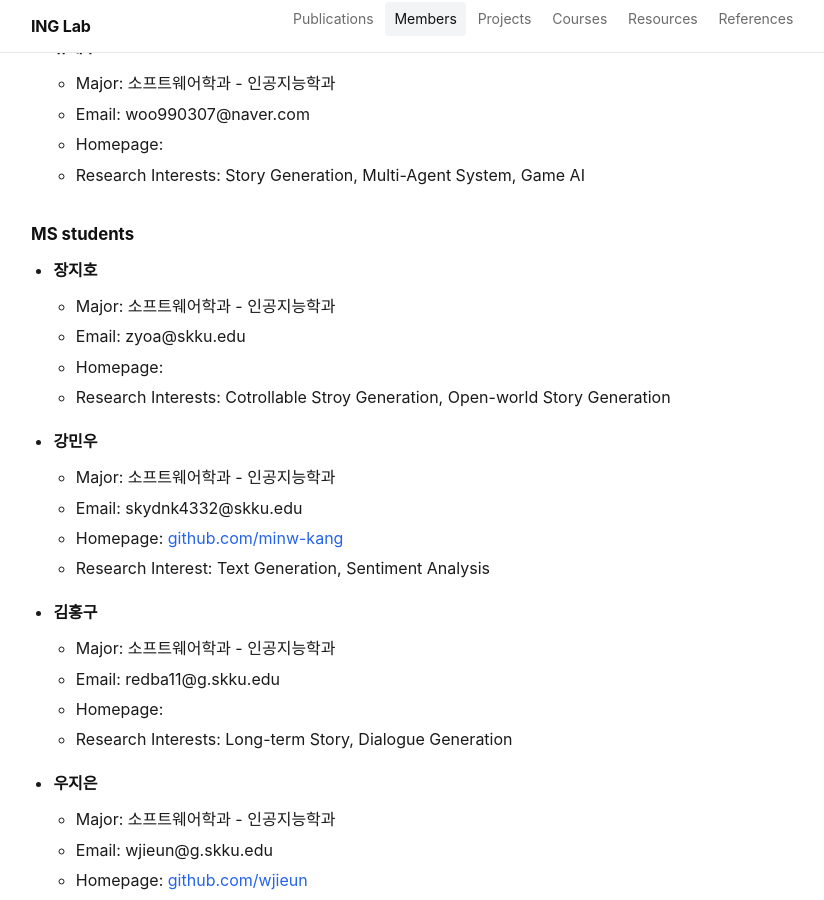
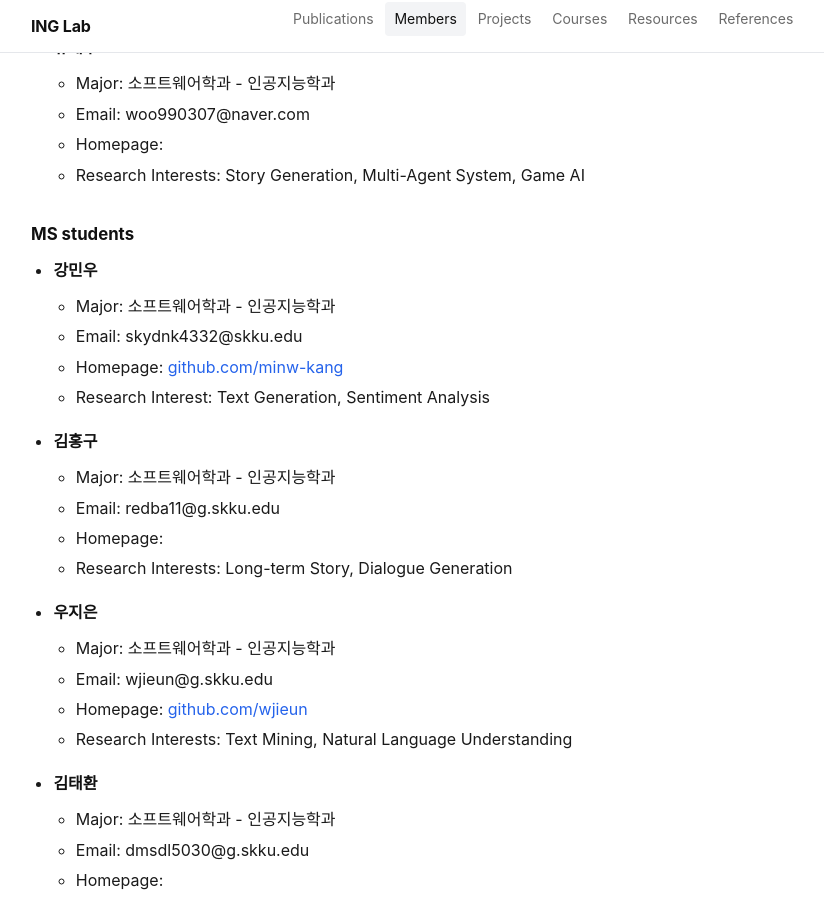
Before and after one commit to inglab/inglab.github.io, a Jekyll site: the page built from members.md, in a window 1280 px wide and 900 px high, scrolled down 368 px. Shown: the whole window, without its empty margins (223-1047 px from the left). Built offline with Jekyll 4.4.1, drawn with Linux system fonts in a browser that asks for light colours; some of the changed text lies outside the part shown.

Commit message:
Update members.md

```diff
--- a/members.md
+++ b/members.md
@@ -21,11 +21,6 @@
 
 <h3>MS students</h3>
 
-- **장지호**
-  - Major: 소프트웨어학과 - 인공지능학과
-  - Email: zyoa@skku.edu
-  - Homepage:
-  - Research Interests: Cotrollable Stroy Generation, Open-world Story Generation
 
 - **강민우**
   - Major: 소프트웨어학과 - 인공지능학과
```
Also changed, not shown: other parts of members.md (+2 -0 lines).
